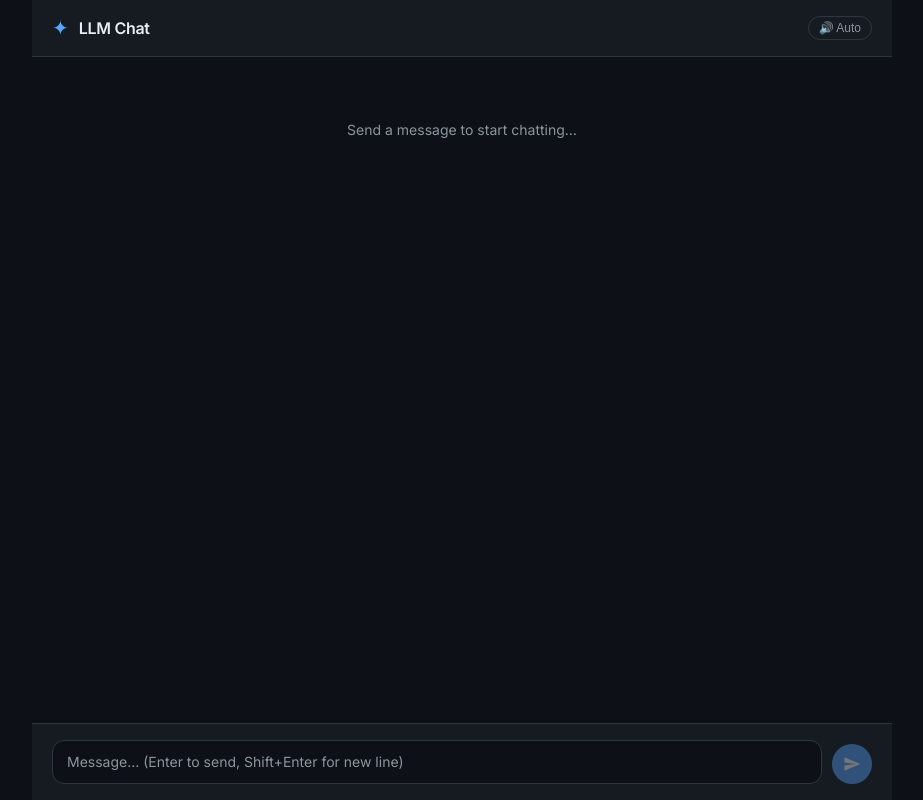
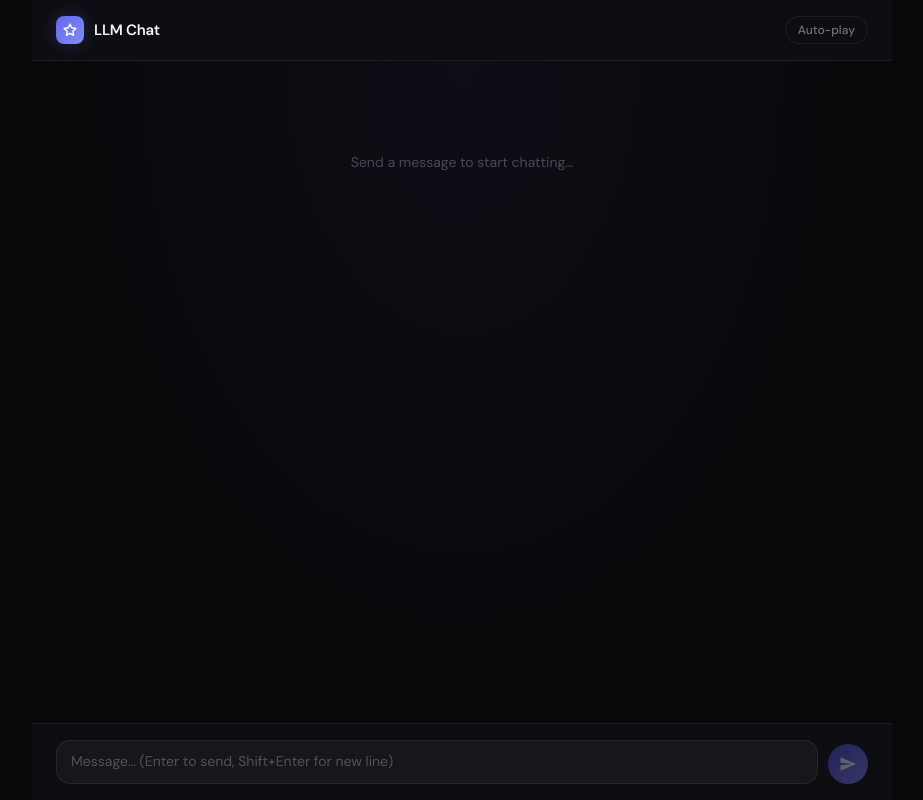
Before and after one commit to wertypotom/llm-chat, a Next.js app: page / in a window 1280 px wide. Shown: the whole page, without its empty margins (178-1101 px from the left). Built offline with nearby package versions, Linux system fonts and the light colour scheme.

Commit message:
feat: premium Liquid Glass dark UI — DM Sans, indigo accent, glass morphism (Task 10)

```diff
--- a/plans/prd.json
+++ b/plans/prd.json
@@ -117,7 +117,7 @@
       "Typing indicator component (three bouncing dots) shown while LLM streams",
       "Verify: visually polished, no layout shifts"
     ],
-    "passes": false
+    "passes": true
   },
   {
     "category": "functional",
--- a/src/app/globals.css
+++ b/src/app/globals.css
@@ -1,4 +1,6 @@
-/* globals.css — design tokens, reset */
+/* globals.css — premium dark design system */
+@import url('https://fonts.googleapis.com/css2?family=DM+Sans:ital,opsz,wght@0,9..40,400;0,9..40,500;0,9..40,600;0,9..40,700;1,9..40,400&display=swap');
+
 *,
 *::before,
 *::after {
@@ -13,20 +15,65 @@ body {
 }
 
 body {
-  font-family: var(--font-inter, 'Inter', sans-serif);
+  font-family: 'DM Sans', 'Inter', sans-serif;
   background-color: var(--color-bg);
   color: var(--color-text);
+  -webkit-font-smoothing: antialiased;
 }
 
 :root {
-  --color-bg: #0d1117;
-  --color-surface: #161b22;
-  --color-border: #30363d;
-  --color-text: #e6edf3;
-  --color-text-muted: #8b949e;
-  --color-accent: #58a6ff;
-  --color-user-bubble: #1f6feb;
-  --color-assistant-bubble: #21262d;
-  --radius: 12px;
+  /* Core palette — deep obsidian */
+  --color-bg: #09090b;
+  --color-surface: rgba(15, 15, 20, 0.85);
+  --color-surface-solid: #0f0f14;
+  --color-border: rgba(255, 255, 255, 0.07);
+  --color-border-hover: rgba(255, 255, 255, 0.15);
+
+  /* Text */
+  --color-text: #f4f4f5;
+  --color-text-muted: #71717a;
+  --color-text-subtle: #52525b;
+
+  /* Accent — indigo/violet */
+  --color-accent: #818cf8;
+  --color-accent-dim: rgba(129, 140, 248, 0.15);
+  --color-accent-glow: rgba(129, 140, 248, 0.35);
+
+  /* Bubble colors */
+  --color-user-bubble: linear-gradient(135deg, #4f46e5 0%, #6366f1 100%);
+  --color-assistant-bubble: rgba(255, 255, 255, 0.04);
+
+  /* Radii */
+  --radius: 14px;
   --radius-sm: 6px;
+  --radius-lg: 20px;
+
+  /* Shadows */
+  --shadow-sm: 0 1px 3px rgba(0, 0, 0, 0.5);
+  --shadow-glow: 0 0 20px rgba(129, 140, 248, 0.2);
 }
+
+/* Scrollbar */
+::-webkit-scrollbar {
+  width: 4px;
+}
+::-webkit-scrollbar-track {
+  background: transparent;
+}
+::-webkit-scrollbar-thumb {
+  background: rgba(255, 255, 255, 0.1);
+  border-radius: 4px;
+}
+::-webkit-scrollbar-thumb:hover {
+  background: rgba(255, 255, 255, 0.2);
+}
+
+/* Reduced motion */
+@media (prefers-reduced-motion: reduce) {
+  *,
+  *::before,
+  *::after {
+    animation-duration: 0.01ms !important;
+    transition-duration: 0.01ms !important;
+  }
+}
--- a/src/app/layout.tsx
+++ b/src/app/layout.tsx
@@ -1,8 +1,5 @@
 import type { Metadata } from 'next'
-import { Inter } from 'next/font/google'
 import './globals.css'
-
-const inter = Inter({ subsets: ['latin'] })
 
 export const metadata: Metadata = {
   title: 'LLM Chat',
@@ -12,7 +9,11 @@ export const metadata: Metadata = {
 export default function RootLayout({ children }: { children: React.ReactNode }) {
   return (
     <html lang="en">
-      <body className={inter.className}>{children}</body>
+      <head>
+        <link rel="preconnect" href="https://fonts.googleapis.com" />
+        <link rel="preconnect" href="https://fonts.gstatic.com" crossOrigin="anonymous" />
+      </head>
+      <body>{children}</body>
     </html>
   )
 }
--- a/src/features/chat/components/ChatInput.module.css
+++ b/src/features/chat/components/ChatInput.module.css
@@ -2,16 +2,18 @@
   display: flex;
   align-items: flex-end;
   gap: 10px;
-  padding: 16px 20px;
+  padding: 16px 24px;
   border-top: 1px solid var(--color-border);
   background: var(--color-surface);
+  backdrop-filter: blur(20px);
+  -webkit-backdrop-filter: blur(20px);
   position: sticky;
   bottom: 0;
 }
 
 .textarea {
   flex: 1;
-  background: var(--color-bg);
+  background: rgba(255, 255, 255, 0.04);
   color: var(--color-text);
   border: 1px solid var(--color-border);
   border-radius: var(--radius);
@@ -24,19 +26,22 @@
   min-height: 44px;
   max-height: 180px;
   overflow-y: auto;
-  transition: border-color 0.15s;
+  transition:
+    border-color 0.2s,
+    box-shadow 0.2s;
 }
 
 .textarea:focus {
   border-color: var(--color-accent);
+  box-shadow: 0 0 0 3px var(--color-accent-dim);
 }
 
 .textarea::placeholder {
-  color: var(--color-text-muted);
+  color: var(--color-text-subtle);
 }
 
 .textarea:disabled {
-  opacity: 0.5;
+  opacity: 0.4;
 }
 
 .button {
@@ -44,7 +49,7 @@
   height: 40px;
   border-radius: 50%;
   border: none;
-  background: var(--color-accent);
+  background: linear-gradient(135deg, #4f46e5, #818cf8);
   color: #fff;
   cursor: pointer;
   display: flex;
@@ -53,24 +58,28 @@
   flex-shrink: 0;
   transition:
     opacity 0.15s,
-    transform 0.1s;
+    transform 0.1s,
+    box-shadow 0.2s;
+  box-shadow: 0 2px 12px rgba(99, 102, 241, 0.3);
 }
 
 .button:hover:not(:disabled) {
-  opacity: 0.85;
+  box-shadow: 0 4px 20px rgba(99, 102, 241, 0.5);
+  transform: translateY(-1px);
 }
 .button:active:not(:disabled) {
-  transform: scale(0.94);
+  transform: scale(0.94) translateY(0);
 }
 .button:disabled {
-  opacity: 0.4;
+  opacity: 0.35;
   cursor: not-allowed;
+  box-shadow: none;
 }
 
 .spinner {
   width: 16px;
   height: 16px;
-  border: 2px solid rgba(255, 255, 255, 0.3);
+  border: 2px solid rgba(255, 255, 255, 0.25);
   border-top-color: #fff;
   border-radius: 50%;
   animation: spin 0.7s linear infinite;
--- a/src/features/chat/components/ChatWindow.module.css
+++ b/src/features/chat/components/ChatWindow.module.css
@@ -4,27 +4,39 @@
   height: 100vh;
   max-width: 860px;
   margin: 0 auto;
+  background: var(--color-bg);
 }
 
+/* Glassmorphism header */
 .header {
   display: flex;
   align-items: center;
   gap: 10px;
-  padding: 16px 20px;
+  padding: 16px 24px;
   border-bottom: 1px solid var(--color-border);
   background: var(--color-surface);
+  backdrop-filter: blur(20px);
+  -webkit-backdrop-filter: blur(20px);
   position: sticky;
   top: 0;
   z-index: 10;
 }
 
 .logo {
-  font-size: 20px;
-  color: var(--color-accent);
+  width: 28px;
+  height: 28px;
+  background: linear-gradient(135deg, #6366f1, #818cf8);
+  border-radius: 8px;
+  display: flex;
+  align-items: center;
+  justify-content: center;
+  font-size: 14px;
+  box-shadow: var(--shadow-glow);
+  flex-shrink: 0;
 }
 
 .title {
-  font-size: 16px;
+  font-size: 15px;
   font-weight: 600;
   color: var(--color-text);
   letter-spacing: -0.3px;
@@ -32,49 +44,55 @@
 }
 
 .autoPlayBtn {
-  padding: 4px 10px;
+  padding: 5px 12px;
   font-size: 12px;
+  font-weight: 500;
   border-radius: 20px;
   border: 1px solid var(--color-border);
   background: transparent;
   color: var(--color-text-muted);
   cursor: pointer;
-  transition: all 0.15s;
+  transition: all 0.2s;
+  font-family: inherit;
 }
 
 .autoPlayBtn:hover {
   border-color: var(--color-accent);
   color: var(--color-text);
+  background: var(--color-accent-dim);
 }
 
 .autoPlayBtnOn {
-  background: var(--color-accent);
+  background: var(--color-accent-dim);
   border-color: var(--color-accent);
-  color: #fff;
+  color: var(--color-accent);
+  box-shadow: 0 0 12px var(--color-accent-glow);
 }
 
+/* Messages area with subtle radial gradient */
 .messages {
   flex: 1;
   overflow-y: auto;
-  padding: 24px 20px;
+  padding: 32px 24px;
   display: flex;
   flex-direction: column;
-  gap: 12px;
-  scroll-behavior: smooth;
+  gap: 16px;
+  background: radial-gradient(ellipse at 50% 0%, rgba(99, 102, 241, 0.05) 0%, transparent 70%);
 }
 
 .empty {
   color: var(--color-text-muted);
   font-size: 14px;
   text-align: center;
-  margin-top: 40px;
+  margin-top: 60px;
+  opacity: 0.6;
 }
 
 .error {
-  color: #f85149;
+  color: #f87171;
   font-size: 13px;
-  padding: 8px 12px;
-  background: rgba(248, 81, 73, 0.1);
+  padding: 10px 14px;
+  background: rgba(248, 113, 113, 0.08);
   border-radius: var(--radius-sm);
-  border: 1px solid rgba(248, 81, 73, 0.3);
+  border: 1px solid rgba(248, 113, 113, 0.2);
 }
--- a/src/features/chat/components/ChatWindow.tsx
+++ b/src/features/chat/components/ChatWindow.tsx
@@ -51,7 +51,20 @@ export function ChatWindow() {
   return (
     <div className={styles.root}>
       <header className={styles.header}>
-        <span className={styles.logo}>✦</span>
+        <div className={styles.logo} aria-hidden="true">
+          <svg
+            width="14"
+            height="14"
+            viewBox="0 0 24 24"
+            fill="none"
+            stroke="white"
+            strokeWidth="2.5"
+            strokeLinecap="round"
+            strokeLinejoin="round"
+          >
+            <path d="M12 2L15.09 8.26L22 9.27L17 14.14L18.18 21.02L12 17.77L5.82 21.02L7 14.14L2 9.27L8.91 8.26L12 2Z" />
+          </svg>
+        </div>
         <h1 className={styles.title}>LLM Chat</h1>
         <button
           className={`${styles.autoPlayBtn} ${autoPlay ? styles.autoPlayBtnOn : ''}`}
@@ -59,7 +72,7 @@ export function ChatWindow() {
           title={autoPlay ? 'Auto-play ON — click to disable' : 'Auto-play OFF — click to enable'}
           aria-pressed={autoPlay}
         >
-          🔊 Auto
+          Auto-play
         </button>
       </header>
 
--- a/src/features/chat/components/MessageBubble.module.css
+++ b/src/features/chat/components/MessageBubble.module.css
@@ -1,6 +1,6 @@
 .wrapper {
   display: flex;
-  animation: fadeSlideIn 0.18s ease-out;
+  animation: fadeSlideIn 0.2s ease-out;
 }
 
 .user {
@@ -12,25 +12,31 @@
 }
 
 .bubble {
-  max-width: 72%;
-  padding: 10px 14px;
+  max-width: 75%;
+  padding: 12px 16px;
   border-radius: var(--radius);
   font-size: 14px;
-  line-height: 1.6;
+  line-height: 1.65;
   word-break: break-word;
+  position: relative;
 }
 
+/* User bubble: indigo gradient + glow */
 .bubbleUser {
-  background: var(--color-user-bubble);
+  background: linear-gradient(135deg, #4f46e5 0%, #6366f1 100%);
   color: #fff;
   border-bottom-right-radius: var(--radius-sm);
+  box-shadow: 0 4px 20px rgba(99, 102, 241, 0.3);
 }
 
+/* Assistant bubble: glass card */
 .bubbleAssistant {
   background: var(--color-assistant-bubble);
   color: var(--color-text);
   border: 1px solid var(--color-border);
   border-bottom-left-radius: var(--radius-sm);
+  backdrop-filter: blur(8px);
+  -webkit-backdrop-filter: blur(8px);
 }
 
 /* Markdown inside bubbles */
@@ -41,18 +47,19 @@
   margin-bottom: 0;
 }
 .bubble :global(code) {
-  background: rgba(255, 255, 255, 0.08);
-  padding: 1px 5px;
+  background: rgba(255, 255, 255, 0.1);
+  padding: 1px 6px;
   border-radius: 4px;
   font-size: 12px;
   font-family: 'Menlo', 'Consolas', monospace;
 }
 .bubble :global(pre) {
-  background: rgba(0, 0, 0, 0.3);
-  padding: 12px;
-  border-radius: 8px;
+  background: rgba(0, 0, 0, 0.4);
+  padding: 14px;
+  border-radius: 10px;
   overflow-x: auto;
-  margin: 8px 0;
+  margin: 10px 0;
+  border: 1px solid var(--color-border);
 }
 .bubble :global(pre code) {
   background: none;
@@ -63,30 +70,42 @@
   padding-left: 20px;
   margin: 6px 0;
 }
+.bubble :global(a) {
+  color: var(--color-accent);
+  text-decoration: underline;
+}
 
 /* TTS speaker button */
 .ttsBtn {
   display: inline-flex;
   align-items: center;
   justify-content: center;
-  margin-top: 6px;
-  padding: 2px 6px;
+  margin-top: 8px;
+  padding: 2px 8px;
   background: transparent;
   border: 1px solid var(--color-border);
   border-radius: 4px;
   cursor: pointer;
-  font-size: 13px;
-  opacity: 0.5;
+  font-size: 12px;
+  opacity: 0;
   transition: opacity 0.15s;
   float: right;
+  color: var(--color-text-muted);
 }
 
+.wrapper:hover .ttsBtn {
+  opacity: 0.6;
+}
 .ttsBtn:hover {
-  opacity: 1;
+  opacity: 1 !important;
+  border-color: var(--color-accent);
+  color: var(--color-accent);
 }
 
 .ttsBtnActive {
-  opacity: 1;
+  opacity: 1 !important;
+  border-color: var(--color-accent);
+  color: var(--color-accent);
   animation: pulse 1s infinite;
 }
 
@@ -103,7 +122,7 @@
 @keyframes fadeSlideIn {
   from {
     opacity: 0;
-    transform: translateY(6px);
+    transform: translateY(8px);
   }
   to {
     opacity: 1;
--- a/src/features/chat/components/TypingIndicator.module.css
+++ b/src/features/chat/components/TypingIndicator.module.css
@@ -12,14 +12,17 @@
   border: 1px solid var(--color-border);
   border-radius: var(--radius);
   border-bottom-left-radius: var(--radius-sm);
-  padding: 12px 16px;
+  padding: 12px 18px;
+  backdrop-filter: blur(8px);
+  -webkit-backdrop-filter: blur(8px);
 }
 
 .dot {
   width: 7px;
   height: 7px;
   border-radius: 50%;
-  background: var(--color-text-muted);
+  background: var(--color-accent);
+  opacity: 0.5;
   animation: bounce 1.2s ease-in-out infinite;
 }
 
@@ -35,7 +38,7 @@
   80%,
   100% {
     transform: translateY(0);
-    opacity: 0.5;
+    opacity: 0.4;
   }
   40% {
     transform: translateY(-6px);
```
Also changed, not shown: progress.txt, 1 other file (tests, documents, lock files or other folders).
